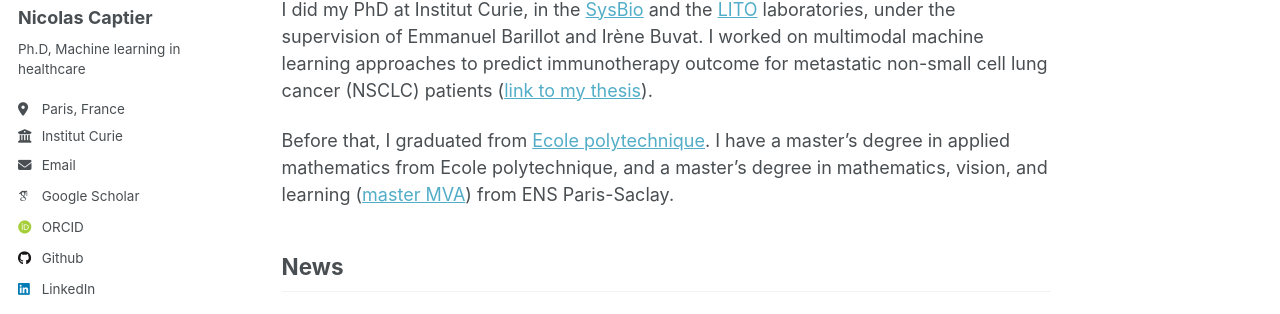
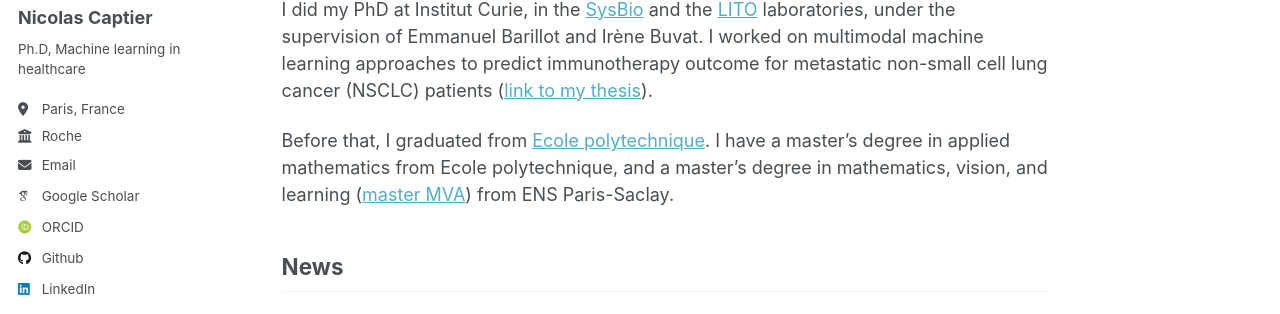
Before and after one commit to ncaptier/ncaptier.github.io, a Jekyll site: the page built from _pages/about.md, in a window 1280 px wide. Shown: the part 284-598 px from the top of the page. Built offline with Jekyll 4.4.1, drawn with Linux system fonts in a browser that asks for light colours; some web fonts are replaced.

Commit message:
Update employer and email in config file

```diff
--- a/_config.yml
+++ b/_config.yml
@@ -26,9 +26,9 @@ author:
   pronouns         : # example: "she/her"
   bio              : "Ph.D, Machine learning in healthcare"
   location         : "Paris, France"
-  employer         : "Institut Curie"
+  employer         : "Roche"
   uri              : # URL
-  email            : "nicolas.captier[at]curie.fr"
+  email            : "nicolas.captier[at]roche.com"
   cvurl            : "https://ncaptier.github.io/files/cv_captier.pdf"
   thesisurl        : "https://theses.hal.science/tel-04708324"
 
```
